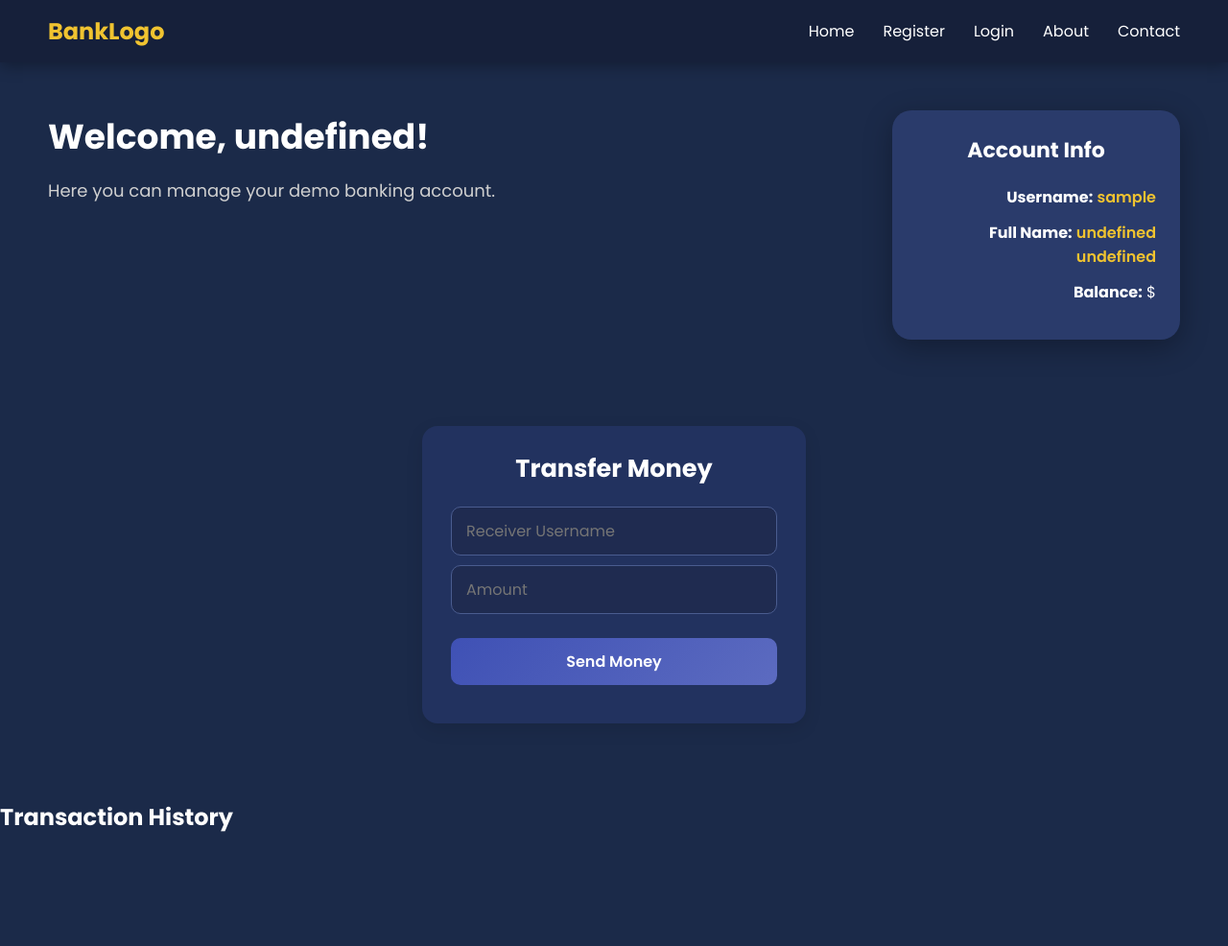
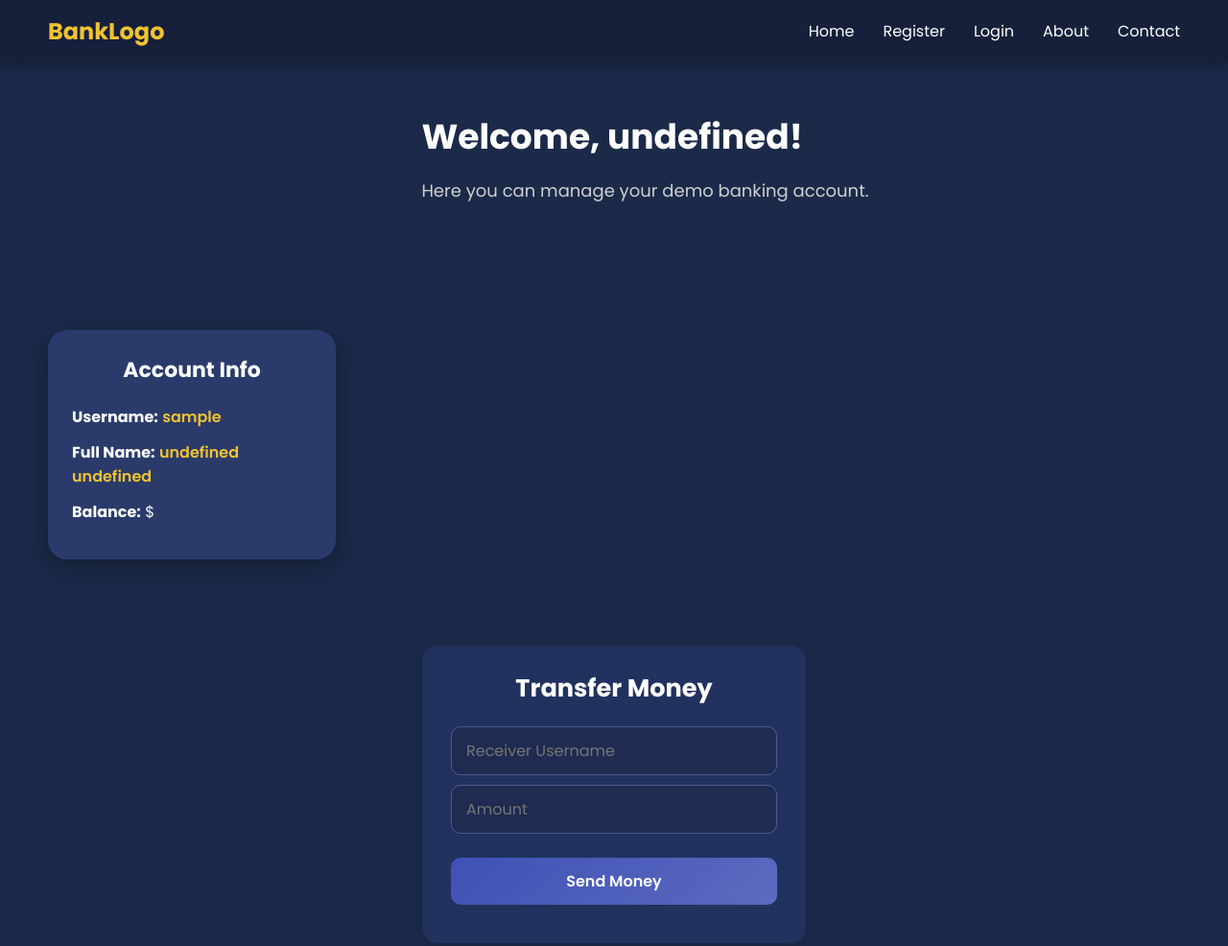
Before and after one commit to abolfazlyousefi5/Bank-App, a plain HTML site: page public/dashboard.html in a window 1280 px wide. Shown: the top 986 px of the page at 96% size. Before the commit the page ends 869 px from the top, so only its background shows below. Drawn offline with Linux system fonts and the light colour scheme; sample sign-in values are in the browser's storage.

```diff
--- a/public/css/style.css
+++ b/public/css/style.css
@@ -312,6 +312,8 @@
 .welcome {
   flex: 1;
   max-width: 600px;
+  margin-left: 33%;
+
 }
 
 .welcome h1 {
@@ -335,8 +337,11 @@
   border-radius: 20px;
   box-shadow: 0 8px 30px rgba(0, 0, 0, 0.3);
   color: #ffffff;
-  text-align: right; /* سمت راست */
+  text-align: left; /* سمت راست */
+  margin-right: 100%;
+  margin-top: 100px;
 }
+
 
 .account-card h2 {
   font-size: 22px;
```
